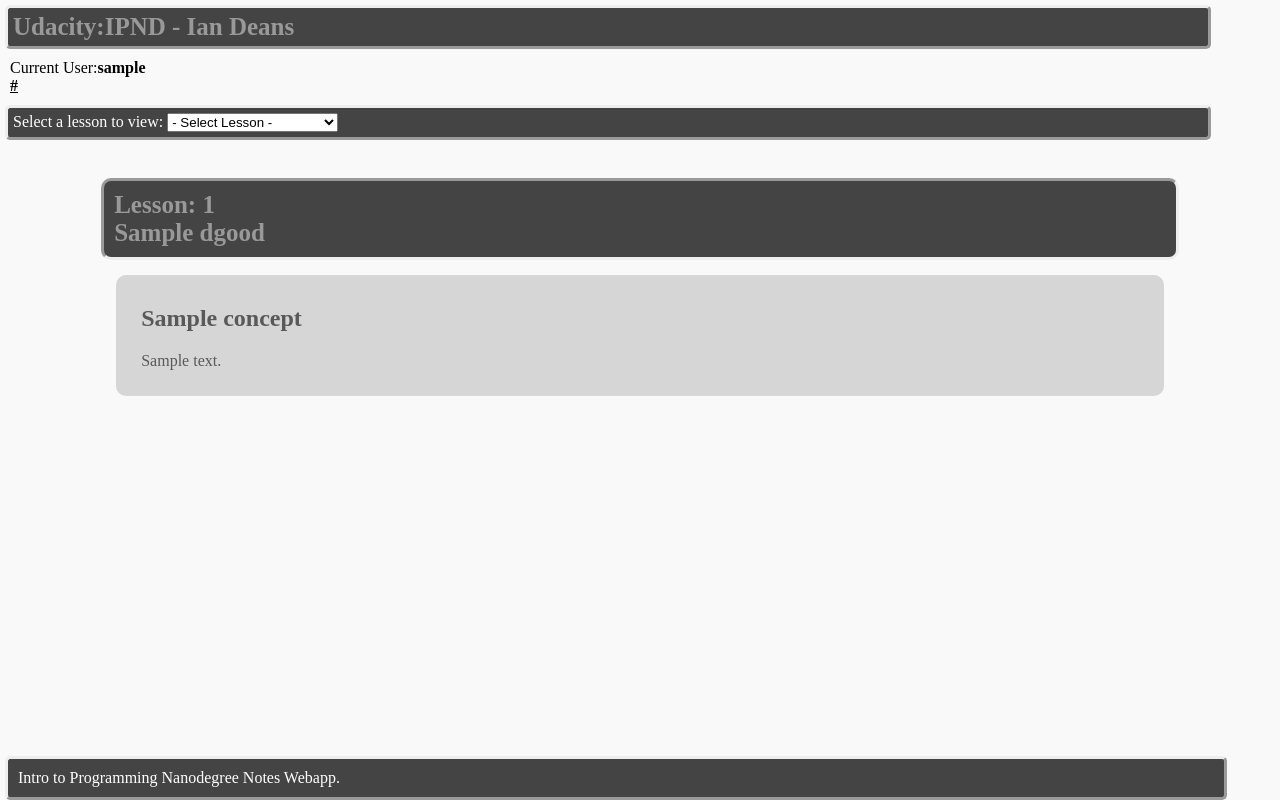
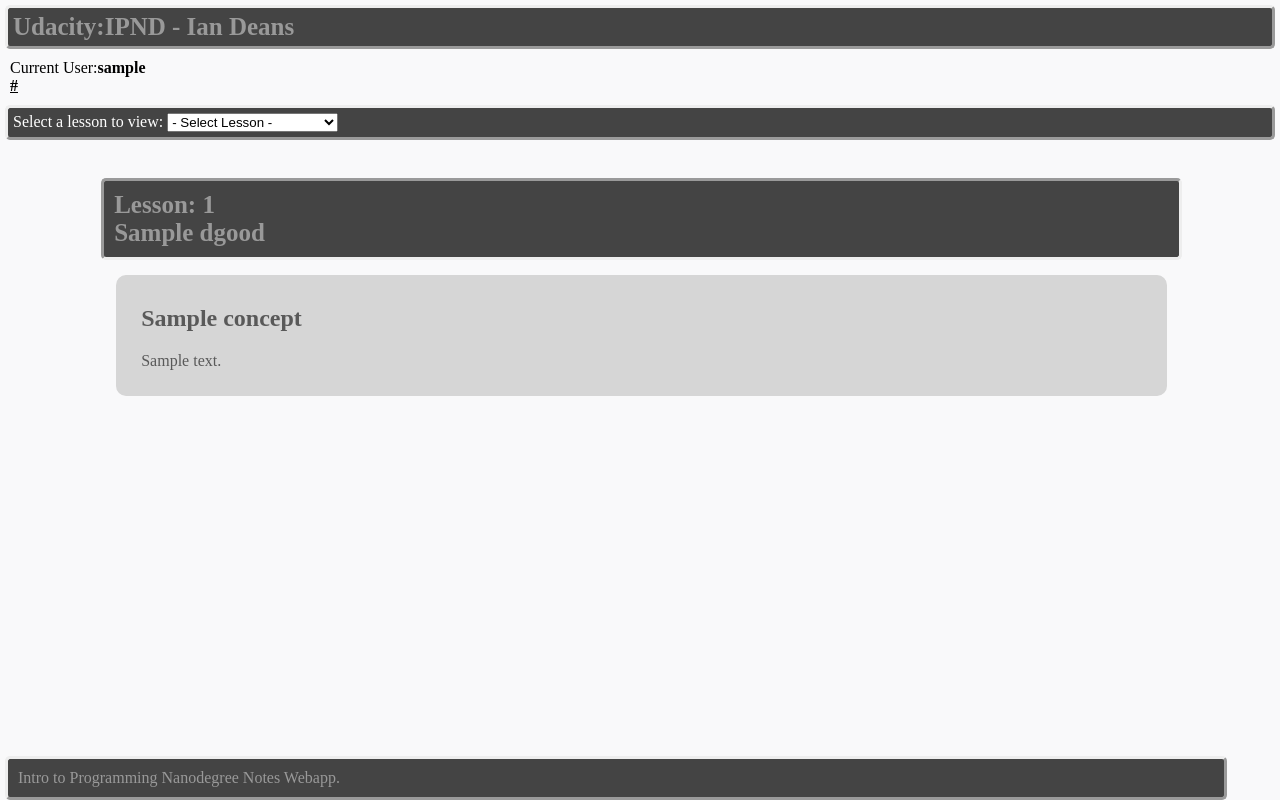
Before and after one commit to fryymann715/notesapp, a Python web app: template templates/lessons.html in a window 1280 px wide. Run offline with Jinja, Linux system fonts and the light colour scheme; the template is opened without the code that fills it: most values are stand-ins (such as "Sample title", 1, 10 or a date in 2020).

Commit message:
10/15/15 12:30 pm
Cleaned up more the of the css code. Took out some repeated styling and utlized the classes more. Added positioning to the css and made the page a bit more uniform looking.

```diff
--- a/stylesheets/note-style.css
+++ b/stylesheets/note-style.css
@@ -2,29 +2,25 @@
 /* This is the stylesheet that is loaded in the base.html template.*/
 
 #header {
-background-color:  #F9F9FA;
+  background-color:  #F9F9FA;
   position: fixed;
   z-index: 3;
+  left: 0px;
   top: 0px;
-  left: 0px;
   width: 100%;
-  width: 95%;
 }
 
 #main-header-div {
-  background-color: #444444;
   position: relative;
   z-index: 4;
   margin: 5px;
-  border-radius: 5px;
   border-style: outset;
 }
 
 #main-header {
+  margin: 5px;
   font-size: 25px;
   font-weight: bold;
-  color: #999999;
-  margin: 5px;
 }
 
 #user-div {
@@ -69,27 +59,23 @@ a:hover {
 
 #lesson-block {
   position: relative;
+  left: 5%;
   top: 160px;
-  left: 5%;
   z-index: 2;
+  padding-bottom: 40px;
   width:  90%;
-  padding-bottom: 40px;
 }
 
 /* Styling for the Lesson divs. */
 .lesson {
-  border-radius: 20px;
   margin-left: 20px;
   margin-right: 20px;
+  margin-bottom: 10px;
   padding: 10px;
-  margin-bottom: 10px;
-  max-width: 95%;
-  content-align: center;
+  width: 95%;
 }
 
-.lesson-header {
-  background-color: #444444;
-  border-radius:  10px;
+#lesson-header {
   border-style: inset;
   padding: 5px;
 }
@@ -200,7 +183,6 @@ a:hover {
 }
 
 #footer {
-  color: white;
   margin: 10px;
 }
 
@@ -209,3 +191,10 @@ a:hover {
   top:  200px;
   left: 30%
 }
+
+
+.grey-bar {
+  background-color: #444444;
+  border-radius:  5px;
+  color: #999999;
+}
--- a/templates/base.html
+++ b/templates/base.html
@@ -8,7 +8,7 @@
     <body>
 
         <div id="header">
-            <div id="main-header-div">
+            <div class="grey-bar" id="main-header-div">
                 <h1 id="main-header">Udacity:IPND - Ian Deans</h1>
             </div>
 
@@ -18,7 +18,7 @@
             </div>
 
             {% if dgoods.lesson_list %}
-            <div id="lesson-select-div">
+            <div class="grey-bar" id="lesson-select-div">
                 <form id="lesson-select-form" action="/lesson">
                     <label>Select a lesson to view:
                         <select name="lesson_input" onchange="this.form.submit()">
@@ -46,7 +46,7 @@
             {% endblock %}
         </div>
 
-        <div id="footer-div">
+        <div class="grey-bar"  id="footer-div">
             <p id="footer">
                 Intro to Programming Nanodegree Notes Webapp.
             </p>
--- a/templates/lessons.html
+++ b/templates/lessons.html
@@ -1,7 +1,7 @@
 {% extends "base.html" %}
 {% block lesson %}
 <div class="lesson">
-    <div class="lesson-header">
+    <div class="grey-bar" id="lesson-header">
         <h1 id="lesson-title">Lesson: {{dgoods.lesson_number}}<br>
             {{dgoods.lesson_name}}</h1>
     </div>
@@ -18,7 +18,7 @@
         {% endfor %}
         </div>
 {% if dgoods.is_user %}
-    <div id="add-post-div">
+    <div class="grey-bar" id="add-post-div">
         <form class="comment-form" action="/sign?lesson_number={{dgoods.lesson_number}}" method="post">
           <div><textarea class="comment-box" name="content" rows="3" cols="60"></textarea></div>
           <div><input type="submit" value="Post Note"></div>
```
Also changed, not shown: other parts of stylesheets/note-style.css (+13 -22 lines).
